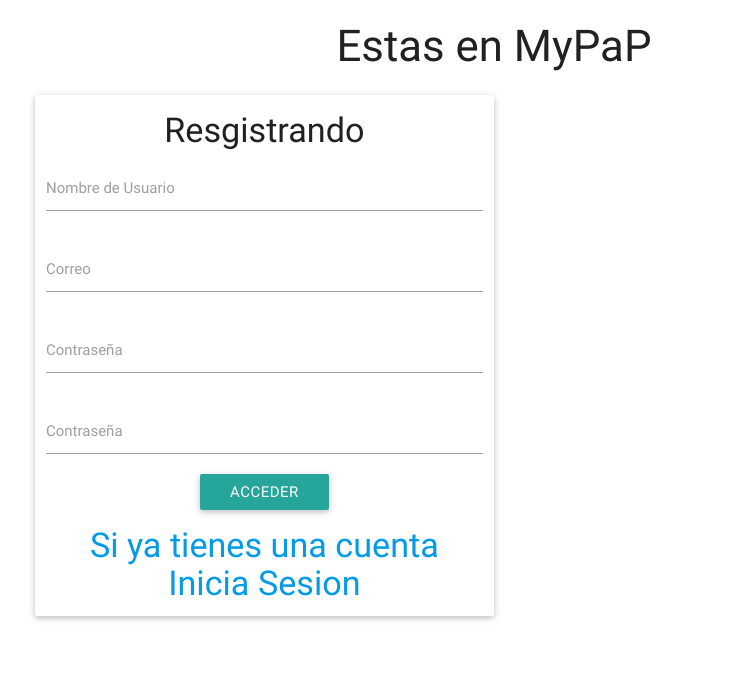
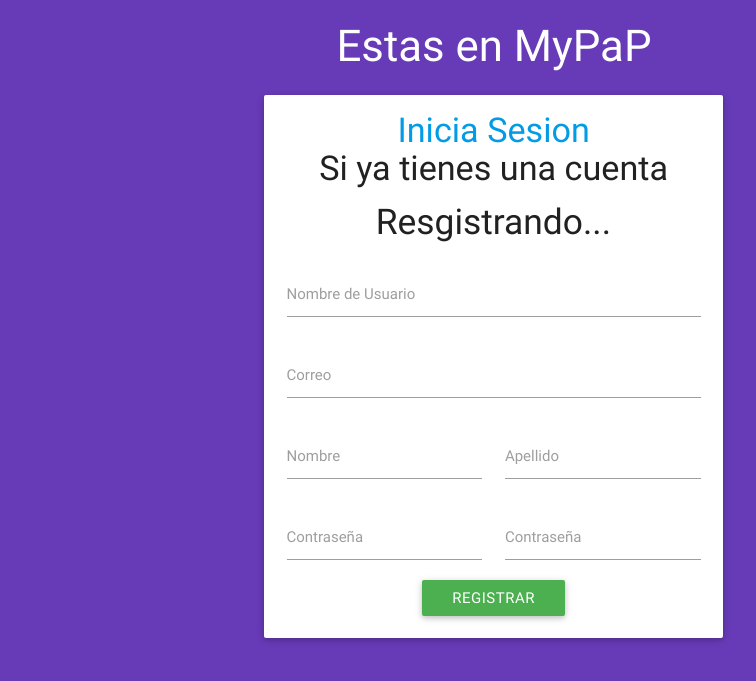
Before and after one commit to HackSon10/materialize-django, a Django app: page /register/ in a window 1280 px wide. Shown: the top 681 px of the page, without its empty margins (146-902 px from the left). Run offline with Django 3.2, Linux system fonts and the light colour scheme.

Commit message:
background purple

```diff
--- a/assets/css/login.css
+++ b/assets/css/login.css
@@ -1,3 +1,7 @@
 .top-login{
-	margin-top:40px;
+	/*margin-top:40px;*/
 }
+body{
+	/*background: #039be5;*/
+	/*background: #039be5;*/
+}
--- a/assets/css/main.css
+++ b/assets/css/main.css
@@ -1,3 +1,6 @@
 .navm{
 	margin: 0px;
 }
+.top{
+	margin-top: 60px;
+}
--- a/templates/baseHome.html
+++ b/templates/baseHome.html
@@ -10,7 +10,7 @@
 	<link rel="stylesheet" href="{% static 'css/login.css' %}">
 	<link rel="stylesheet" href="{% static 'css/animate.css' %}">
 </head>
-<body>
+<body class="deep-purple">
 
 	<div class="container">
 		<div class="row">
--- a/templates/register.html
+++ b/templates/register.html
@@ -4,37 +4,70 @@
 
 {% block content %}
 
-	<h3 class="center animated fadeIn">Estas en MyPaP</h3>
+	<h3 class="white-text center animated fadeIn">Estas en MyPaP</h3>
 
-	<div class="col s12 m12 l6 center card-panel hoverable">
-		<h4>Resgistrando</h4>
-		<form action="" method="get">
+	<div class="col s12 m12 l6 offset-l3 center card-panel hoverable animated zoomIn">
+
+		<h4>
+			<a href="{% url 'index' %}">Inicia Sesion</a><br>
+			Si ya tienes una cuenta
+		</h4>
+
+		<h4 class="animated infinite pulse">Resgistrando...</h4>
+
+		<form action="" method="get" class="">
 			{% csrf_token %}
-			<div class="input-field">
+
+			<div class="input-field col s12">
 				<label for="user">Nombre de Usuario</label>
 				<input type="text" name="" id="user">
 			</div>
 
-			<div class="input-field">
+			<div class="input-field col s12">
 				<label for="email">Correo</label>
 				<input type="email" name="" id="email">
 			</div>
 
-			<div class="input-field">
-				<label for="pw">Contraseña</label>
-				<input type="password" name="" id="pw">
+			<div class="input-field col s6">
+				<label for="first_name">Nombre</label>
+				<input type="text" name="" id="first_name">
 			</div>
 
-			<div class="input-field">
-				<label for="pw">Contraseña</label>
-				<input type="password" name="" id="pw">
+			<div class="input-field col s6">
+				<label for="last_name">Apellido</label>
+				<input type="text" name="" id="last_name">
 			</div>
 
-			<button class="btn">acceder</button>
+			<div class="input-field col s6">
+				<label for="pw">Contraseña</label>
+				<input type="password" name="pw2" id="pw">
+			</div>
+
+			<div class="input-field col s6">
+				<label for="pw2">Contraseña</label>
+				<input type="password" name="pw2" id="pw2">
+			</div>
+
+			<button class="btn green">registrar</button>
+			<br><br>
 		</form>
-		<h4>
-			<a href="{% url 'index' %}">Si ya tienes una cuenta <br> Inicia Sesion</a>
-		</h4>
+
 	</div>
 
+	<!--<div class="col s12 m6 l5 card-panel blue animated zoomIn">
+		<h5 class="">
+			Lorem ipsum dolor sit amet, consectetur adipisicing elit.
+			Eaque explicabo aperiam dolor sed dolorum, provident fugit eos dignissimos facilis sit,
+			earum illo neque enim? Explicabo vel, est optio laborum beatae.
+		</h5>
+	</div>
+
+	<div class="col s12 m6 l5 card-panel green animated zoomIn">
+		<h5 class="">
+			Lorem ipsum dolor sit amet, consectetur adipisicing elit.
+			Eaque explicabo aperiam dolor sed dolorum, provident fugit eos dignissimos facilis sit,
+			earum illo neque enim? Explicabo vel, est optio laborum beatae.
+		</h5>
+	</div>-->
+
 {% endblock %}
```
Also changed, not shown: templates/base.html (+6 -9 lines), templates/helpme.html (+7 -4 lines), templates/login.html (+10 -9 lines), templates/profile.html (+11 -9 lines), db.sqlite3, media/photos/navidad.jpg (added), media/photos/navidad_CA9Itby.jpg (added), media/photos/navidad_NoHDAzJ.jpg (added), media/photos/navidad_Z6IS5oP.jpg (added).
